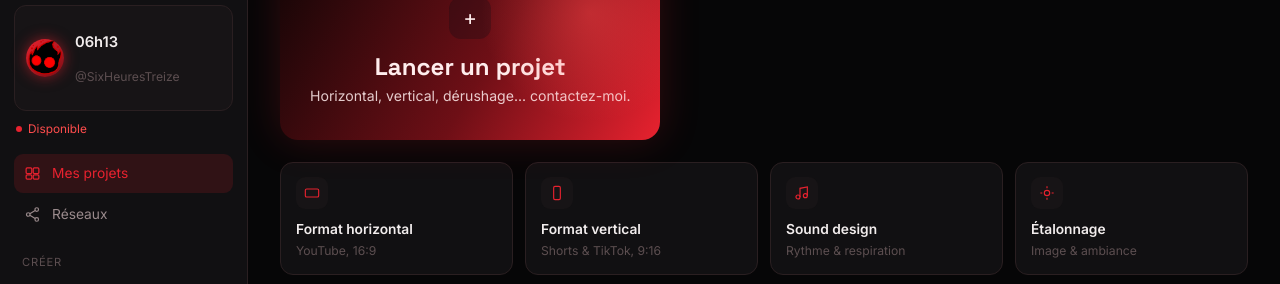
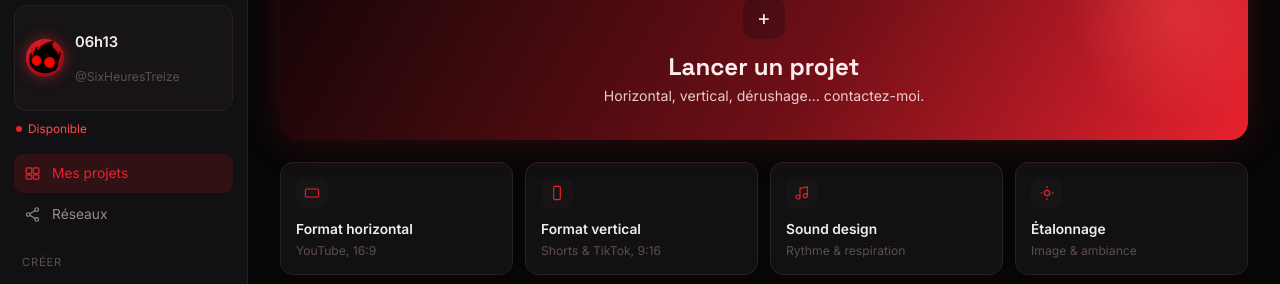
Before and after one commit to 06h13/monsite, a plain HTML site: page index.html in a window 1280 px wide. Shown: the part 63-347 px from the top of the page. Drawn offline with Linux system fonts and the light colour scheme.

Commit message:
Corrige la largeur de la bannière qui ne s'étendait pas
Le reset CSS global des boutons (width:auto) empêchait la bannière
(un <button>) de s'étirer sur toute la largeur malgré son display:block.

Co-Authored-By: Claude Sonnet 5 <noreply@anthropic.com>
Claude-Session: https://claude.ai/code/session_01Lsy1cp5JdjbXm1vaZ4BQWp

```diff
--- a/index.html
+++ b/index.html
@@ -89,7 +89,7 @@ nav.navgroup{margin-bottom:18px}
 .main-inner{margin:0; padding:26px 32px 60px}
 
 .banner{
-  border-radius:18px; padding:34px 30px; margin-bottom:22px; position:relative; overflow:hidden;
+  width:100%; border-radius:18px; padding:34px 30px; margin-bottom:22px; position:relative; overflow:hidden;
   background:linear-gradient(120deg, #140506 0%, #6E0F16 55%, #E8222F 100%);
   text-decoration:none; display:block; color:#FFEDED;
   box-shadow:0 0 40px rgba(232,34,47,.2);
```
